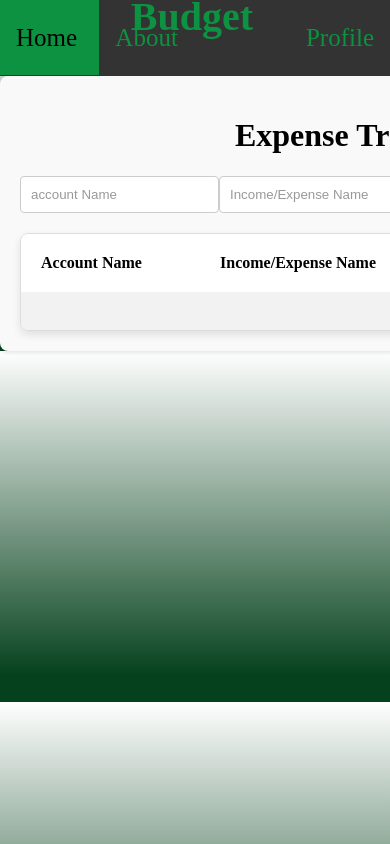
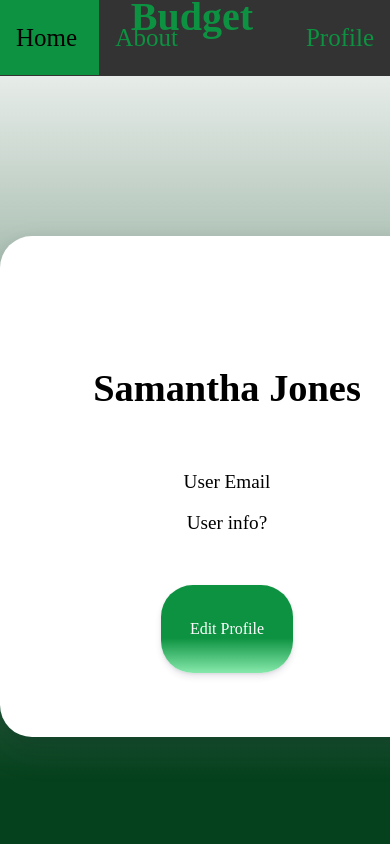
Before and after one commit to TJCornwell/Senior-Project, a Flask app: page / in a window 390 px wide; the page is wider, and only the part inside the window is pictured. Run offline with Flask 3, Linux system fonts and the light colour scheme; lists and menus that the app fills with data are empty; some libraries are stand-ins or nearby versions.

Commit message:
Fixed background and button hover issues

```diff
--- a/EasyBudget.py
+++ b/EasyBudget.py
@@ -4,7 +4,7 @@ app = Flask(__name__)
 
 @app.route("/")
 def index():
-    return render_template('HomePage.html')
+    return render_template('ProfilePage.html')
 
 
 if __name__==('__main__'):
--- a/static/css/HomePageStyle.css
+++ b/static/css/HomePageStyle.css
@@ -1,10 +1,11 @@
 body{
-    margin: 0;
-    overflow: auto;
-    display: flex;
-    flex-direction: column;
-    font-family: Karla;
-    background: linear-gradient(to top,#05411C 7.5%, #fff 100%) ;
+  background: linear-gradient(to top,#05411C 7.5%, #fff 100%) ;
+  margin: 0;
+  overflow: auto;
+  display: flex;
+  flex-direction: column;
+  font-family: Karla;
+  height: 100vh;
 }
 
 @font-face { /*Imports Google font*/
--- a/static/css/ProfilePageStyle.css
+++ b/static/css/ProfilePageStyle.css
@@ -5,6 +5,7 @@ body{
     flex-direction: column;
     font-family: Karla;
     background: linear-gradient(to top,#05411C 7.5%, #fff 100%) ;
+    height: 100vh;
 }
 
 @font-face { /*Imports Google font*/
@@ -44,7 +45,6 @@ body{
     transform: translateY(-100%);
   }
 
-  /*Need to fix the issue with the hover only happening on the border and not the text*/
   a:hover{
     background-color:#0c9240;
     color: black;
@@ -56,11 +56,9 @@ body{
 
 
 /*------Profile Page Styling------*/
+.profile-page {
 
-.profile-page {
-  display: flex;
-  min-height: 100vh;
-  transform: translateY(-7%);
+  margin-top: 10rem;
 }
 @media (max-width: 990px) {
   .profile-page {
@@ -80,111 +78,46 @@ body{
   border-radius: 2rem;
   box-shadow: 0 15px 35px rgba(50,50,93,0.1), 0 5px 15px rgba(0,0,0,0.07);
 }
-@media (max-width: 990px) {
-  .profile-page .content {
-    max-width: 420px;
-    padding: 0;
-    border-radius: 0;
-  }
-}
+
 
 .profile-page .content__title {
   margin-top: 4.5rem;
   text-align: center;
   order: 1;
 }
-@media (max-width: 990px) {
-  .profile-page .content__title {
-    margin-top: 1.5rem;
-  }
-}
+
 .profile-page .content__title h1 {
   margin-bottom: 0.1rem;
   font-size: 2.4rem;
 }
-@media (max-width: 990px) {
-  .profile-page .content__title h1 {
-    font-size: 1.8rem;
-  }
-}
-.profile-page .content__title span {
-  font-size: 1rem;
-}
-@media (max-width: 990px) {
-  .profile-page .content__title span {
-    font-size: 0.9rem;
-  }
-}
+
+
 .profile-page .content__description {
   margin-top: 2.5rem;
   text-align: center;
   order: 2;
 }
-@media (max-width: 990px) {
-  .profile-page .content__description {
-    margin-top: 1.5rem;
-    order: 3;
-  }
-}
+
 .profile-page .content__description p {
   margin-bottom: 0.2rem;
   font-size: 1.2rem;
 }
-@media (max-width: 990px) {
-  .profile-page .content__description p {
-    font-size: 1rem;
-  }
-}
-.profile-page .content__list {
-  display: flex;
-  justify-content: center;
-  margin-top: 2rem;
-  list-style-type: none;
-  order: 3;
-}
-@media (max-width: 990px) {
-  .profile-page .content__list {
-    margin-top: 1.5rem;
-    order: 2;
-  }
-}
-.profile-page .content__list li {
-  padding: 0 1.5rem;
-  text-align: center;
-  font-size: 1rem;
-}
-@media (max-width: 990px) {
-  .profile-page .content__list li {
-    font-size: 0.8rem;
-  }
-}
-.profile-page .content__list li span {
-  display: block;
-  margin-bottom: 0.1rem;
-  font-weight: bold;
-  font-size: 1.6rem;
-}
-@media (max-width: 990px) {
-  .profile-page .content__list li span {
-    font-size: 1.2rem;
-  }
-}
+
+
+
+
 .profile-page .content__button {
   margin: 3rem 0 2rem;
   text-align: center;
   order: 4;
 }
-@media (max-width: 990px) {
-  .profile-page .content__button {
-    margin: 1.5rem 0 2.2rem;
-  }
-}
+
 .profile-page .content__button .button {
   display: inline-block;
   padding: 1.2rem 1.8rem;
   text-align: center;
   text-decoration: none;
-  background: linear-gradient(to bottom,#0c9240 50%,  #87e9ac 100%);
+  background: linear-gradient(to bottom,#0c9240 60%,  #87e9ac 100%);
   border-radius: 2rem;
   box-shadow: 0 4px 6px rgba(50,50,93,0.11), 0 1px 3px rgba(0,0,0,0.08);
   font-size: 1rem;
@@ -193,5 +126,5 @@ body{
 }
 .button:hover {
   box-shadow: rgba(0, 0, 0, .15) 0 5px 15px 5;
-  transform: translateY(-1px);
+  transform: translateY(-2px);
 }
```
